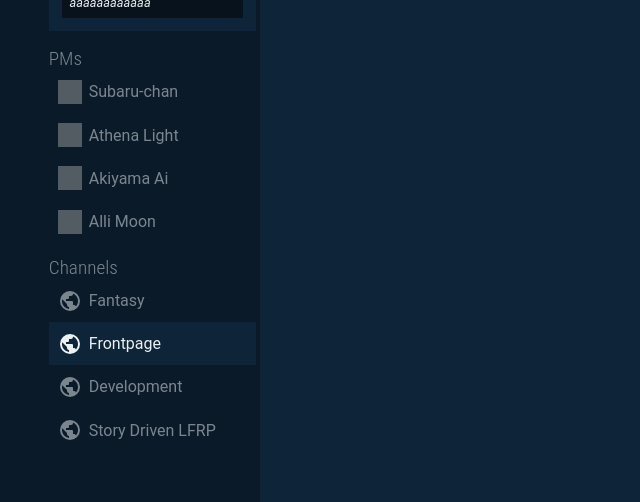
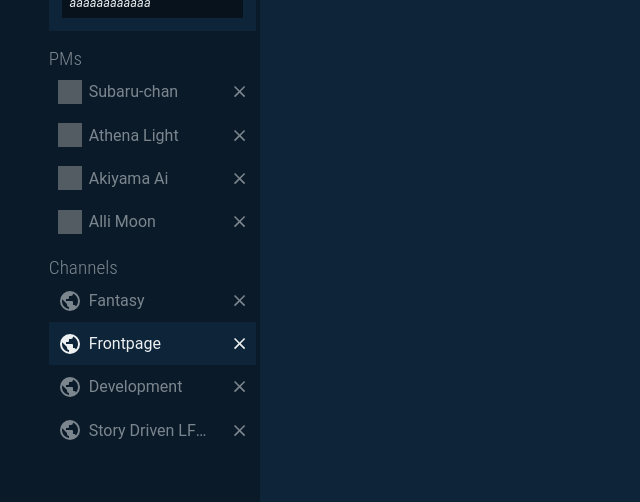
Before and after one commit to thatnuei/next, a React app: page / in a window 1280 px wide. Shown: the part 229-731 px from the top of the page, without its empty margins (0-640 px from the left). Built offline with nearby package versions, Linux system fonts and the light colour scheme; grey boxes are pictures that could not be loaded.

Commit message:
some tab tweaks: add close button + account for long titles

```diff
--- a/src/chat/ChatNavigationTab.tsx
+++ b/src/chat/ChatNavigationTab.tsx
@@ -1,3 +1,4 @@
+import { mdiClose } from "@mdi/js"
 import { Icon } from "@mdi/react"
 import React from "react"
 import { Avatar } from "../character/Avatar"
@@ -13,24 +14,26 @@ type ChatNavigationTabProps = {
 
 export const ChatNavigationTab = (props: ChatNavigationTabProps) => {
   return (
-    <Anchor {...props}>
-      <IconContainer>
-        {props.icon && <Icon path={props.icon} size={1} color={clouds} />}
-        {props.avatar && <Avatar name={props.avatar} size={24} />}
-      </IconContainer>
-      <div>{props.text}</div>
-    </Anchor>
+    <Container {...props}>
+      <TitleContainer>
+        <IconContainer>
+          {props.icon && <Icon path={props.icon} size={1} color={clouds} />}
+          {props.avatar && <Avatar name={props.avatar} size={24} />}
+        </IconContainer>
+        <TextContainer>{props.text}</TextContainer>
+      </TitleContainer>
+      <CloseButton>
+        <Icon path={mdiClose} size={0.8} color={clouds} />
+      </CloseButton>
+    </Container>
   )
 }
 
-const IconContainer = styled.div`
-  padding-right: 0.4rem;
+const Container = styled.div<ChatNavigationTabProps>`
+  display: flex;
+  align-items: center;
 
-  /* to remove the random spacing on the icon */
-  svg,
-  img {
-    display: block;
-  }
+  ${(props) => (props.active ? activeStyle : inactiveStyle)};
 `
 
 const activeStyle = css`
@@ -45,11 +48,41 @@ const inactiveStyle = css`
   }
 `
 
-const Anchor = styled.a.attrs({ href: "#" })<ChatNavigationTabProps>`
+const TitleContainer = styled.a.attrs({ href: "#" })`
+  flex-grow: 1;
+
   padding: 0.6rem 0.6rem;
 
   display: flex;
   align-items: center;
 
-  ${(props) => (props.active ? activeStyle : inactiveStyle)};
+  white-space: nowrap;
+  overflow: hidden;
 `
+
+const IconContainer = styled.div`
+  padding-right: 0.4rem;
+
+  /* to remove the random spacing on the icon */
+  svg,
+  img {
+    display: block;
+  }
+`
+
+const TextContainer = styled.div`
+  text-overflow: ellipsis;
+  flex-grow: 1;
+  overflow: hidden;
+`
+
+const CloseButton = styled.a.attrs({ href: "#" })`
+  padding: 0.3rem 0.4rem;
+  flex-shrink: 0;
+
+  /* to remove the random spacing on the icon */
+  svg,
+  img {
+    display: block;
+  }
+`
```
